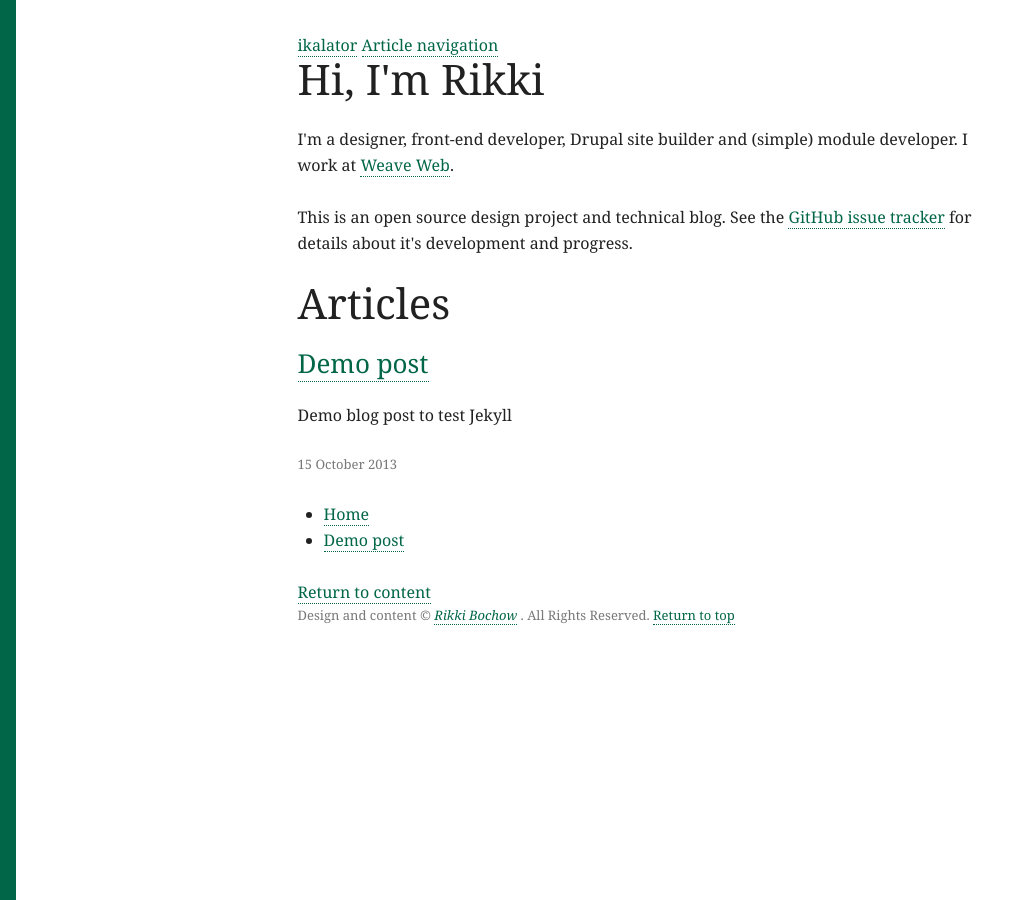
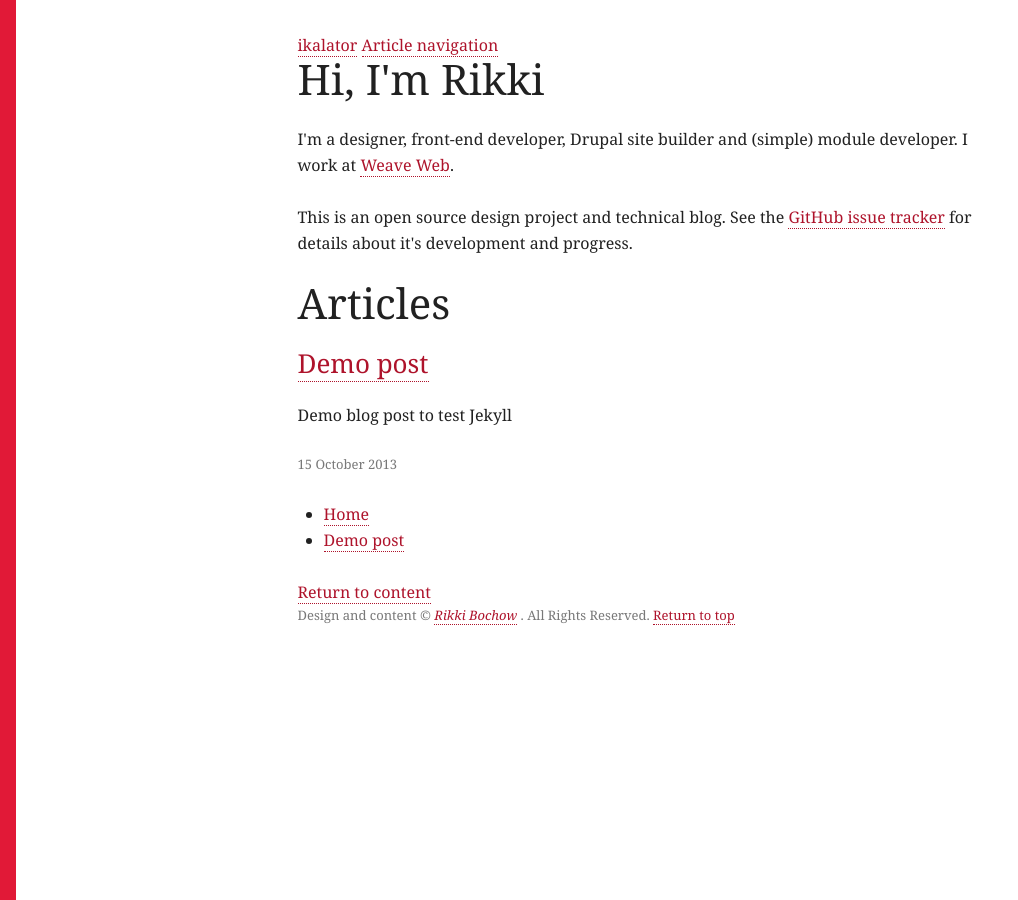
Before and after one commit to rikki-iki/rikki-iki.github.io, a Jekyll site: the page built from index.html, in a window 1280 px wide. Shown: the whole page, without its empty margins (0-1018 px from the left). Built offline with Jekyll 4.4.1, drawn with Linux system fonts in a browser that asks for light colours; Markdown is read by kramdown in place of the engine named in the settings; the list of posts is cut into pages by our own code.

Commit message:
changing the colour scheme to red

```diff
--- a/css/ikalator.css
+++ b/css/ikalator.css
@@ -16,7 +16,7 @@ html{
   min-height:100%;
   color: hsl(0,0%,13%);
   -webkit-overflow-scrolling: touch;
-	-webkit-tap-highlight-color: hsl(162,100%,20%);
+	-webkit-tap-highlight-color: hsl(351,80%,38%);
 }
 *, *:before, *:after {
   -webkit-box-sizing: border-box;
@@ -85,11 +85,11 @@ sup{
  * Set the colour for highlighted text
  */
 ::selection {
-  background-color: hsl(162,100%,20%);
+  background-color: hsl(351,80%,38%);
   color: hsl(0,0%,100%);
 }
 ::moz-selection {
-  background-color: hsl(162,100%,20%);
+  background-color: hsl(351,80%,38%);
   color: hsl(0,0%,100%);
 }
 
@@ -162,7 +162,7 @@ pre {
 code,
 samp,
 kbd {
-  color: hsl(162,100%,20%);
+  color: hsl(351,80%,38%);
 }
 
 /*------------------------------------*\
@@ -226,8 +226,8 @@ article > footer {
  * styling only to anchors which have `href` attributes.
  */
 a:link{
-  color: hsl(162,100%,20%);
-  border-bottom: 1px dotted hsl(162,100%,20%);
+  color: hsl(351,80%,38%);
+  border-bottom: 1px dotted hsl(351,80%,38%);
 
   -webkit-transition:color .2s linear, background .2s linear;
 	-moz-transition:color .2s linear, background .2s linear;
@@ -254,6 +254,7 @@ a:link{
     * Make the visited state nicer
     */
   a:visited {
+    color: hsl(351,80%,38%);
   }
 
 /*------------------------------------*\
@@ -352,7 +353,7 @@ figure figcaption {
     layout
 \*------------------------------------*/
 html {
-  border-left: 1em solid hsl(162,100%,20%);
+  border-left: 1em solid hsl(351,80%,49%);
   padding: 2em 2em 2em 1em;
 }
 body {
```
